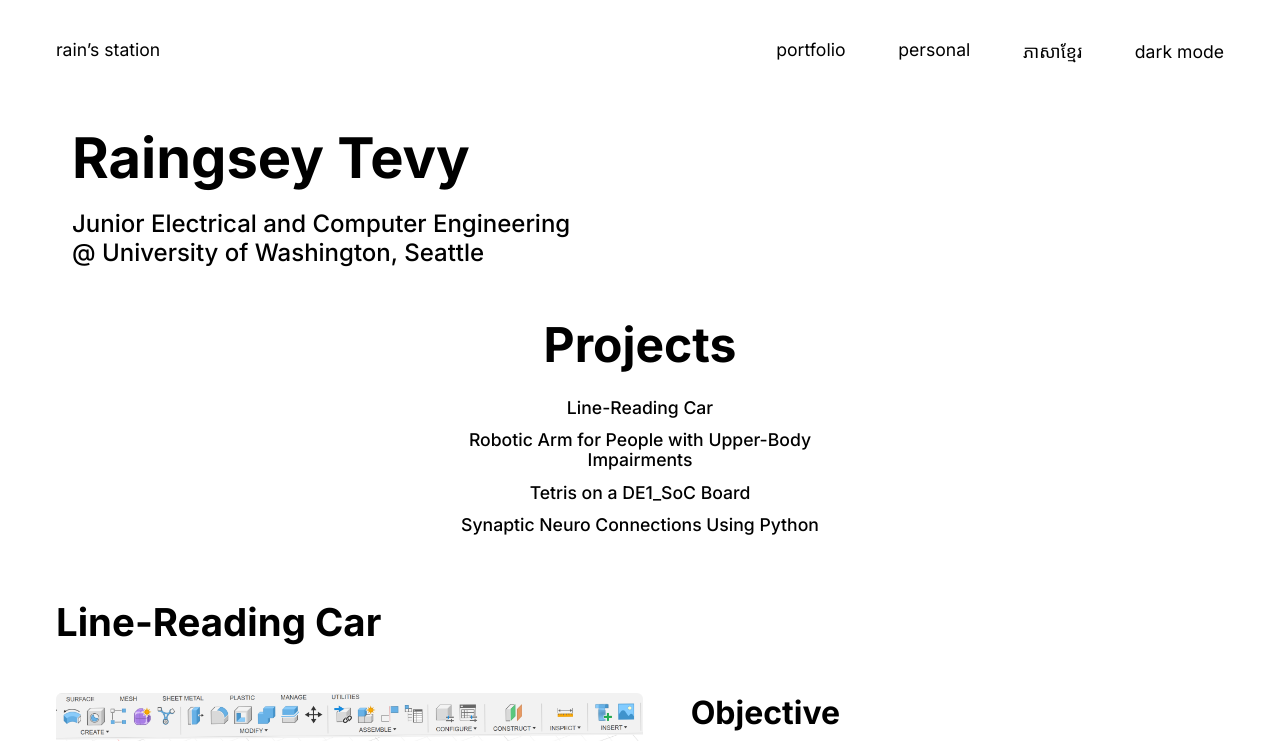
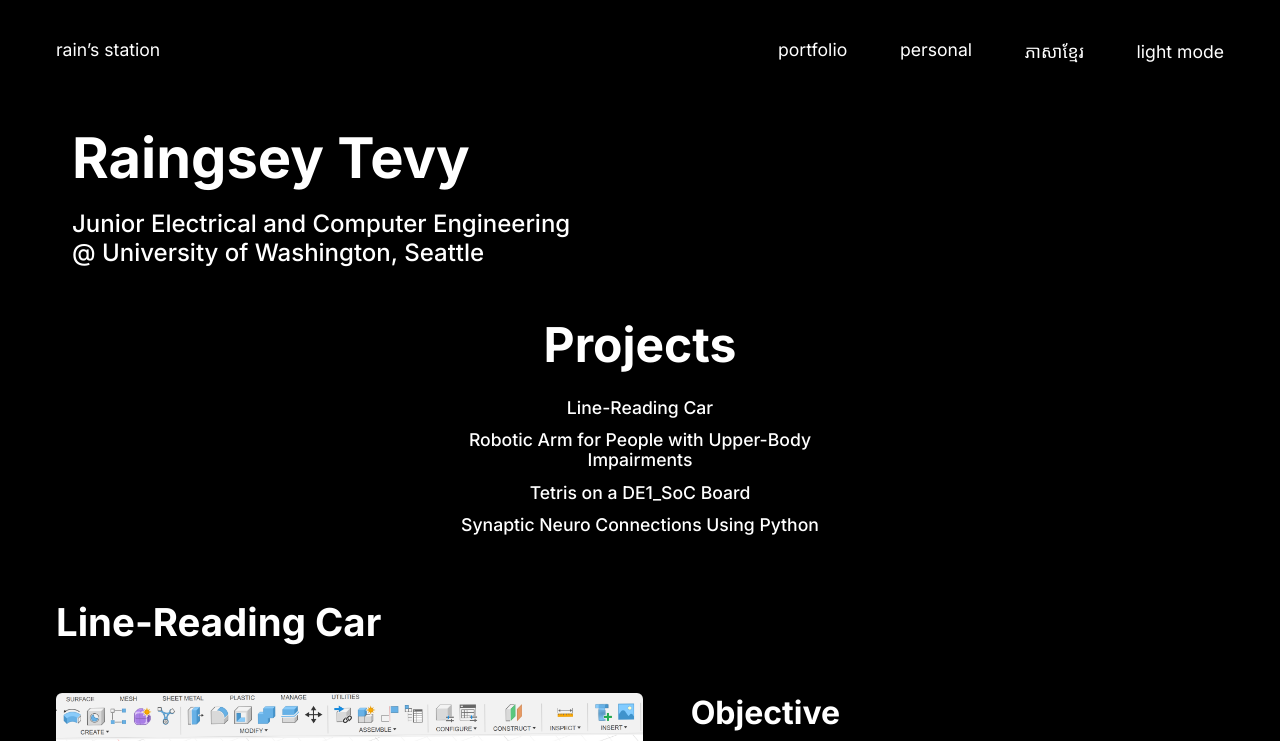
Before and after one commit to raintevy/portfolio-projects, a plain HTML site: page index.html in a window 1280 px wide. Both pictures are taken after a click on the item "dark mode". Shown: the top 741 px of the page. Drawn offline with Linux system fonts and the light colour scheme.

Commit message:
added dark mode

```diff
--- a/index.html
+++ b/index.html
@@ -5,6 +5,7 @@
   <meta name="viewport" content="width=device-width, initial-scale=1.0"/>
   <title>Line-Reading Car</title>
   <link rel="stylesheet" href="style.css" />
+  <script src="script.js" defer></script>
 </head>
 
 <body>
@@ -34,7 +35,7 @@
       </li>
 
       <li class="toggle">ភាសាខ្មែរ</li>
-      <li class="toggle">dark mode</li>
+      <li class="toggle" id="dark-toggle">dark mode</li>
     </ul>
   </nav>
 </header>
--- /dev/null
+++ b/script.js
@@ -0,0 +1,27 @@
+// ================================
+// Dark mode toggle with persistence
+// ================================
+
+const toggle = document.getElementById('dark-toggle');
+
+// Apply saved theme on page load
+const savedTheme = localStorage.getItem('theme');
+
+if (savedTheme === 'dark') {
+  document.body.classList.add('dark');
+  if (toggle) toggle.textContent = 'light mode';
+} else {
+  if (toggle) toggle.textContent = 'dark mode';
+}
+
+// Toggle theme on click
+if (toggle) {
+  toggle.addEventListener('click', () => {
+    const isDark = document.body.classList.toggle('dark');
+
+    toggle.textContent = isDark ? 'light mode' : 'dark mode';
+
+    // Save preference
+    localStorage.setItem('theme', isDark ? 'dark' : 'light');
+  });
+}
--- a/style.css
+++ b/style.css
@@ -6,16 +6,27 @@
   --bg: #FFF;
 }
 
+body.dark {
+  --text: #FFF;
+  --bg: #000;
+}
+
 * {
   margin: 0;
   padding: 0;
   box-sizing: border-box;
 }
+
 html {
   font-family: "Inter", sans-serif;
+}
+
+body {
+  background: var(--bg);
   color: var(--text);
-  background: var(--bg);
+  padding: 1em;
 }
+
 
 header {
   position: sticky;
@@ -24,10 +35,6 @@ header {
   background: var(--bg);
 }
 
-
-body {
-  padding: 1em;
-}
 
 /* ---------- navigation bar ---------- */
 
@@ -79,8 +86,8 @@ nav a {
   padding-left: 0.8em;
   margin: 0;
 
-  background: white;
-  border: 1px solid #ddd;
+  background: var(--bg);
+  border: 1px solid var(--bg);
   border-radius: 8px;
 
   min-width: 160px;
@@ -172,7 +179,7 @@ h2, h3 {
 
 .projects a {
   text-decoration: none;
-  color: #000;
+  color: var(--text);
   font-size: 1.1rem;
 }
 
```
